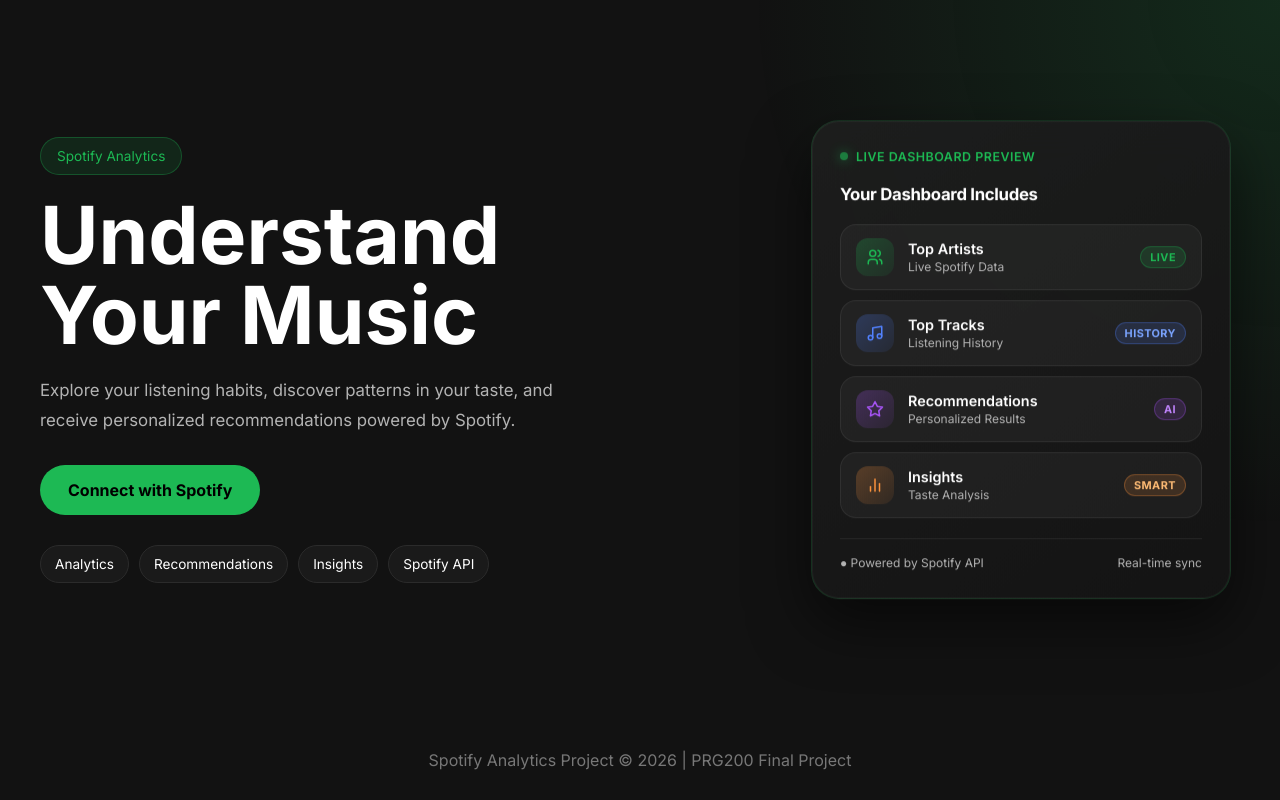
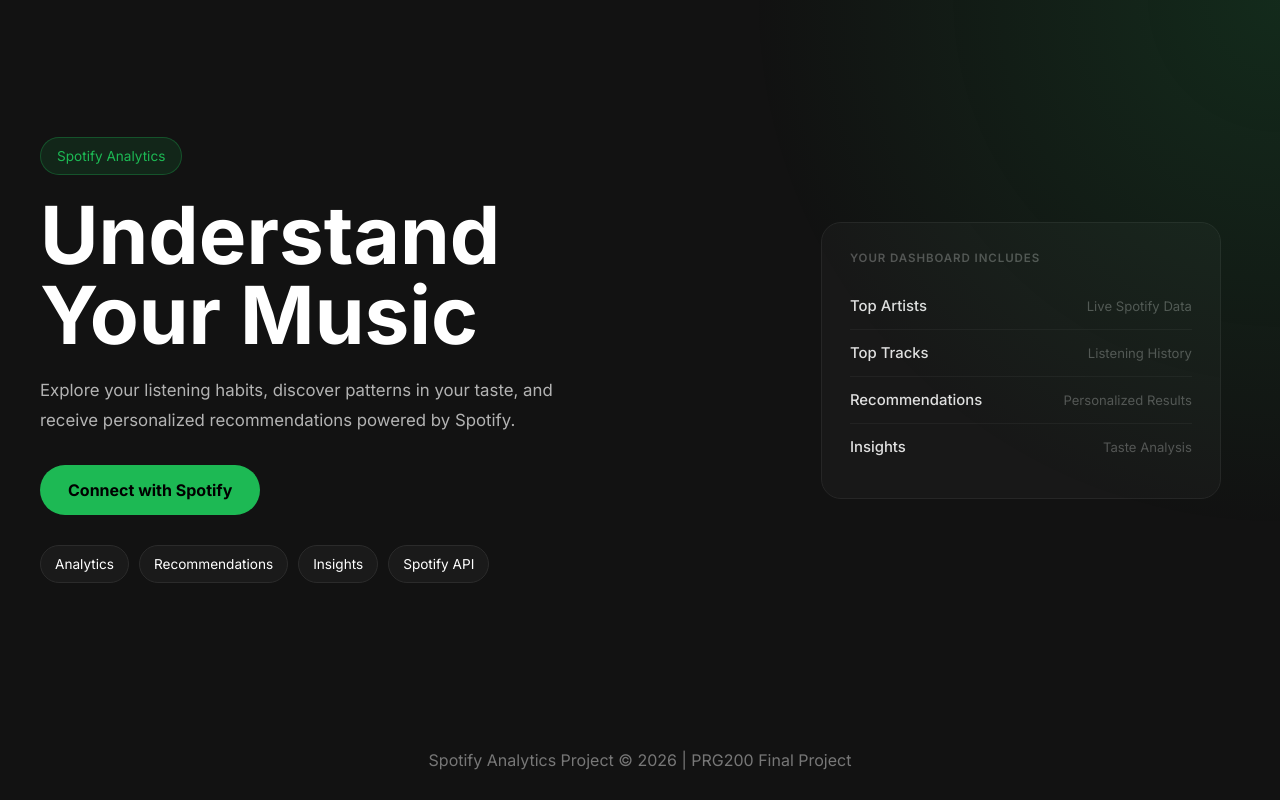
Before and after one commit to Aashna-Mukhia/Spotify-Analytics-A-Personalized-Music-Recommendation-Web-Application, a Flask app: page / in a window 1280 px wide. Run offline with Flask 3, Linux system fonts and the light colour scheme.

Commit message:
refactor: minimal clean preview card on login page

```diff
--- a/static/style.css
+++ b/static/style.css
@@ -115,177 +115,51 @@
   justify-content:center;
 }
 
-/* ── Preview Card ─────────────────────────────────── */
 .preview-card{
   width:100%;
-  max-width:420px;
-  background:linear-gradient(145deg,rgba(30,30,30,.95),rgba(20,20,20,.98));
-  border:1px solid rgba(29,185,84,.18);
-  border-radius:28px;
+  max-width:400px;
+  background:#181818;
+  border:1px solid #262626;
+  border-radius:20px;
   padding:28px;
-  box-shadow:0 24px 60px rgba(0,0,0,.55),0 0 0 1px rgba(255,255,255,.04) inset;
-  backdrop-filter:blur(20px);
-  animation:cardFloat 6s ease-in-out infinite;
 }
 
-@keyframes cardFloat{
-  0%,100%{transform:translateY(0)}
-  50%{transform:translateY(-10px)}
+.preview-label{
+  font-size:.72rem;
+  font-weight:600;
+  letter-spacing:.08em;
+  text-transform:uppercase;
+  color:#555;
+  margin-bottom:18px;
 }
 
-.preview-card-header{
-  display:flex;
-  align-items:center;
-  gap:8px;
-  margin-bottom:20px;
+.feature-list{
+  list-style:none;
+  margin:0;
+  padding:0;
 }
 
-.preview-live-dot{
-  width:8px;
-  height:8px;
-  border-radius:50%;
-  background:var(--spotify);
-  box-shadow:0 0 8px var(--spotify);
-  animation:pulse 1.8s ease-in-out infinite;
-}
-
-@keyframes pulse{
-  0%,100%{opacity:1;box-shadow:0 0 6px var(--spotify)}
-  50%{opacity:.5;box-shadow:0 0 14px var(--spotify)}
-}
-
-.preview-live-label{
-  font-size:.78rem;
-  color:var(--spotify);
-  font-weight:600;
-  letter-spacing:.04em;
-  text-transform:uppercase;
-}
-
-.preview-card-title{
-  font-size:1.05rem;
-  font-weight:700;
-  color:var(--text);
-  margin-bottom:20px;
-  letter-spacing:-.02em;
-}
-
-/* ── Feature Grid ─────────────────────────────────── */
-.feature-grid{
-  display:flex;
-  flex-direction:column;
-  gap:10px;
-}
-
-.feature-item{
-  display:flex;
-  align-items:center;
-  gap:14px;
-  background:rgba(255,255,255,.04);
-  border:1px solid rgba(255,255,255,.07);
-  border-radius:16px;
-  padding:13px 15px;
-  transition:.3s ease;
-}
-
-.feature-item:hover{
-  background:rgba(29,185,84,.07);
-  border-color:rgba(29,185,84,.25);
-  transform:translateX(4px);
-}
-
-.feature-icon{
-  width:38px;
-  height:38px;
-  border-radius:12px;
-  display:flex;
-  align-items:center;
-  justify-content:center;
-  flex-shrink:0;
-}
-
-.feature-icon--artists{
-  background:linear-gradient(135deg,rgba(29,185,84,.25),rgba(29,185,84,.08));
-  color:#1DB954;
-}
-
-.feature-icon--tracks{
-  background:linear-gradient(135deg,rgba(82,130,255,.25),rgba(82,130,255,.08));
-  color:#5282ff;
-}
-
-.feature-icon--recs{
-  background:linear-gradient(135deg,rgba(168,85,247,.25),rgba(168,85,247,.08));
-  color:#a855f7;
-}
-
-.feature-icon--insights{
-  background:linear-gradient(135deg,rgba(251,146,60,.25),rgba(251,146,60,.08));
-  color:#fb923c;
-}
-
-.feature-text{
-  flex:1;
-  display:flex;
-  flex-direction:column;
-  gap:2px;
-}
-
-.feature-text strong{
-  font-size:.9rem;
-  font-weight:600;
-  color:var(--text);
-}
-
-.feature-text span{
-  font-size:.75rem;
-  color:var(--muted);
-}
-
-.feature-badge{
-  font-size:.68rem;
-  font-weight:700;
-  padding:3px 9px;
-  border-radius:999px;
-  letter-spacing:.04em;
-  text-transform:uppercase;
-  flex-shrink:0;
-}
-
-.feature-badge--green{
-  background:rgba(29,185,84,.15);
-  color:#1DB954;
-  border:1px solid rgba(29,185,84,.3);
-}
-
-.feature-badge--blue{
-  background:rgba(82,130,255,.15);
-  color:#7ba4ff;
-  border:1px solid rgba(82,130,255,.3);
-}
-
-.feature-badge--purple{
-  background:rgba(168,85,247,.15);
-  color:#c084fc;
-  border:1px solid rgba(168,85,247,.3);
-}
-
-.feature-badge--orange{
-  background:rgba(251,146,60,.15);
-  color:#fdba74;
-  border:1px solid rgba(251,146,60,.3);
-}
-
-/* ── Preview Card Footer ──────────────────────────── */
-.preview-card-footer{
+.feature-list li{
   display:flex;
   justify-content:space-between;
   align-items:center;
-  margin-top:20px;
-  padding-top:16px;
-  border-top:1px solid rgba(255,255,255,.07);
-  font-size:.75rem;
-  color:var(--muted);
+  padding:14px 0;
+  border-bottom:1px solid #222;
+}
+
+.feature-list li:last-child{
+  border-bottom:none;
+}
+
+.feature-name{
+  font-size:.93rem;
+  font-weight:500;
+  color:#e0e0e0;
+}
+
+.feature-desc{
+  font-size:.82rem;
+  color:#555;
 }
 
 .preview-header{
--- a/templates/login.html
+++ b/templates/login.html
@@ -32,65 +32,26 @@
 
         <div class="preview-card">
 
-            <div class="preview-card-header">
-                <div class="preview-live-dot"></div>
-                <span class="preview-live-label">Live Dashboard Preview</span>
-            </div>
+            <p class="preview-label">Your Dashboard Includes</p>
 
-            <h3 class="preview-card-title">Your Dashboard Includes</h3>
-
-            <div class="feature-grid">
-
-                <div class="feature-item">
-                    <div class="feature-icon feature-icon--artists">
-                        <svg width="18" height="18" viewBox="0 0 24 24" fill="none" stroke="currentColor" stroke-width="2" stroke-linecap="round" stroke-linejoin="round"><circle cx="9" cy="7" r="4"/><path d="M3 21v-2a4 4 0 0 1 4-4h4a4 4 0 0 1 4 4v2"/><path d="M16 3.13a4 4 0 0 1 0 7.75"/><path d="M21 21v-2a4 4 0 0 0-3-3.87"/></svg>
-                    </div>
-                    <div class="feature-text">
-                        <strong>Top Artists</strong>
-                        <span>Live Spotify Data</span>
-                    </div>
-                    <div class="feature-badge feature-badge--green">Live</div>
-                </div>
-
-                <div class="feature-item">
-                    <div class="feature-icon feature-icon--tracks">
-                        <svg width="18" height="18" viewBox="0 0 24 24" fill="none" stroke="currentColor" stroke-width="2" stroke-linecap="round" stroke-linejoin="round"><path d="M9 18V5l12-2v13"/><circle cx="6" cy="18" r="3"/><circle cx="18" cy="16" r="3"/></svg>
-                    </div>
-                    <div class="feature-text">
-                        <strong>Top Tracks</strong>
-                        <span>Listening History</span>
-                    </div>
-                    <div class="feature-badge feature-badge--blue">History</div>
-                </div>
-
-                <div class="feature-item">
-                    <div class="feature-icon feature-icon--recs">
-                        <svg width="18" height="18" viewBox="0 0 24 24" fill="none" stroke="currentColor" stroke-width="2" stroke-linecap="round" stroke-linejoin="round"><polygon points="12 2 15.09 8.26 22 9.27 17 14.14 18.18 21.02 12 17.77 5.82 21.02 7 14.14 2 9.27 8.91 8.26 12 2"/></svg>
-                    </div>
-                    <div class="feature-text">
-                        <strong>Recommendations</strong>
-                        <span>Personalized Results</span>
-                    </div>
-                    <div class="feature-badge feature-badge--purple">AI</div>
-                </div>
-
-                <div class="feature-item">
-                    <div class="feature-icon feature-icon--insights">
-                        <svg width="18" height="18" viewBox="0 0 24 24" fill="none" stroke="currentColor" stroke-width="2" stroke-linecap="round" stroke-linejoin="round"><line x1="18" y1="20" x2="18" y2="10"/><line x1="12" y1="20" x2="12" y2="4"/><line x1="6" y1="20" x2="6" y2="14"/></svg>
-                    </div>
-                    <div class="feature-text">
-                        <strong>Insights</strong>
-                        <span>Taste Analysis</span>
-                    </div>
-                    <div class="feature-badge feature-badge--orange">Smart</div>
-                </div>
-
-            </div>
-
-            <div class="preview-card-footer">
-                <span>&#9679; Powered by Spotify API</span>
-                <span>Real-time sync</span>
-            </div>
+            <ul class="feature-list">
+                <li>
+                    <span class="feature-name">Top Artists</span>
+                    <span class="feature-desc">Live Spotify Data</span>
+                </li>
+                <li>
+                    <span class="feature-name">Top Tracks</span>
+                    <span class="feature-desc">Listening History</span>
+                </li>
+                <li>
+                    <span class="feature-name">Recommendations</span>
+                    <span class="feature-desc">Personalized Results</span>
+                </li>
+                <li>
+                    <span class="feature-name">Insights</span>
+                    <span class="feature-desc">Taste Analysis</span>
+                </li>
+            </ul>
 
         </div>
 
```
